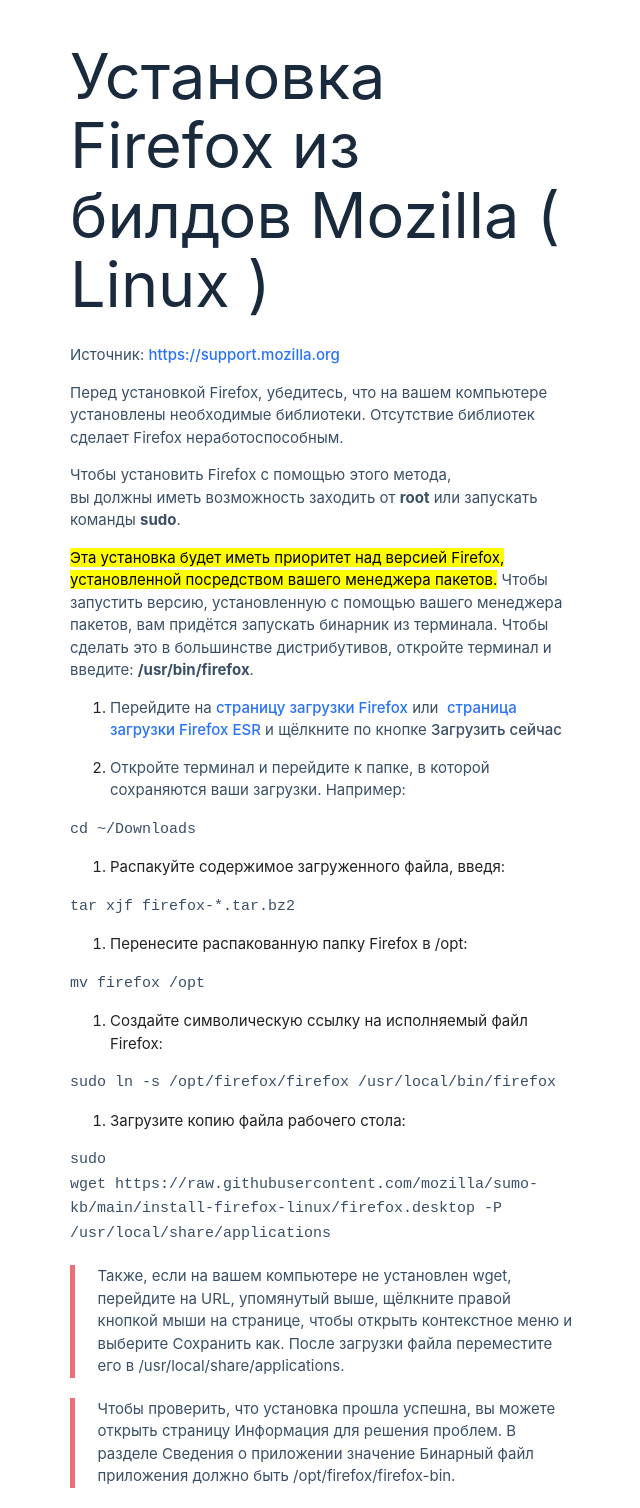
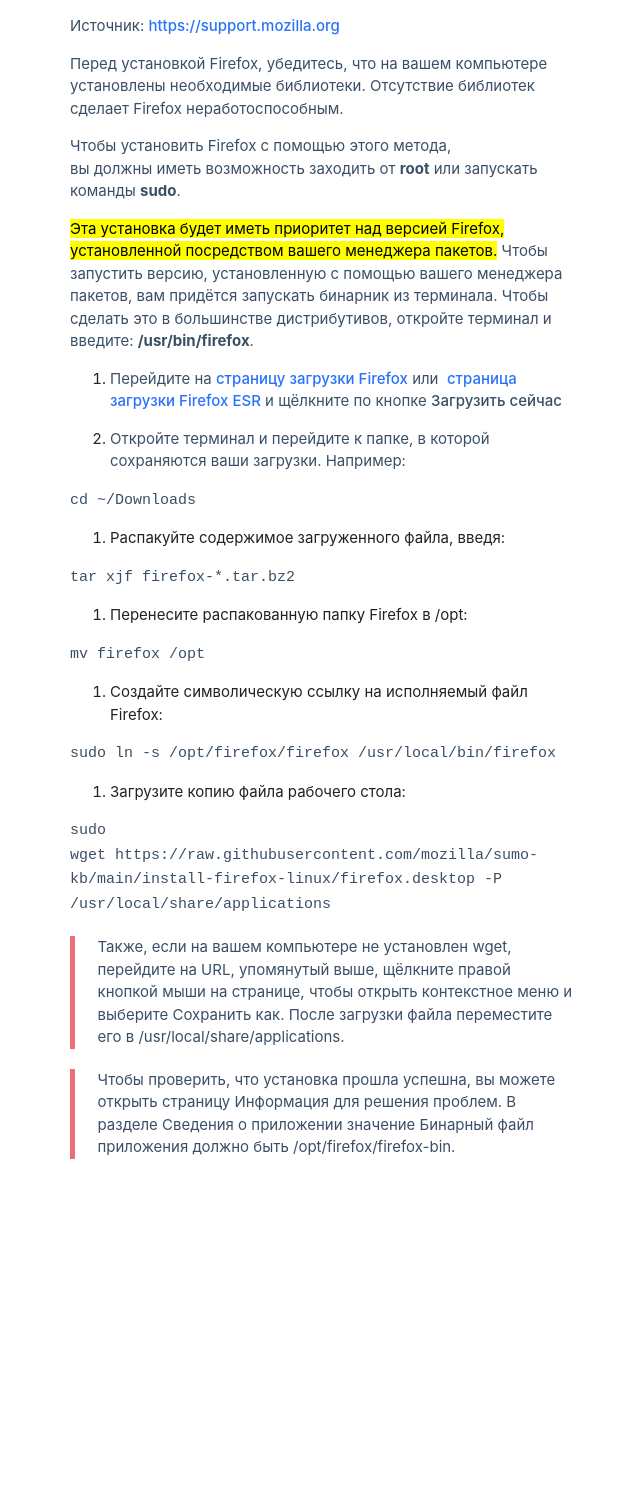
Before and after one commit to Dmistep/only-posts, a Jekyll site: the page built from _posts/2022-07-10-favorit-firefox.md, in a window 1280 px wide. Shown: the whole page, without its empty margins (318-958 px from the left). Built offline with Jekyll 4.4.1, drawn with Linux system fonts in a browser that asks for light colours; our own code applies the rules of GitHub Pages for plain Markdown files; after the commit the page ends 1179 px from its top, so only the background shows below that.

Commit message:
update 2022-07-10-favorit-firefox.md

```diff
--- a/_posts/2022-07-10-favorit-firefox.md
+++ b/_posts/2022-07-10-favorit-firefox.md
@@ -1,9 +1,8 @@
 ---
-title: Установка Firefox
+title: Установка Firefox из билдов Mozilla ( Linux )
 permalink: / favorit-firafox/
 ---
 
-# Установка Firefox из билдов Mozilla ( Linux )
 
 Источник: [https://support.mozilla.org](https://support.mozilla.org/ru/kb/ustanovka-firefox-na-linux#w_ustanovka-firefox-iz-bildov-mozilla-dlia-opytnykh-polzovatelei)
 
```
